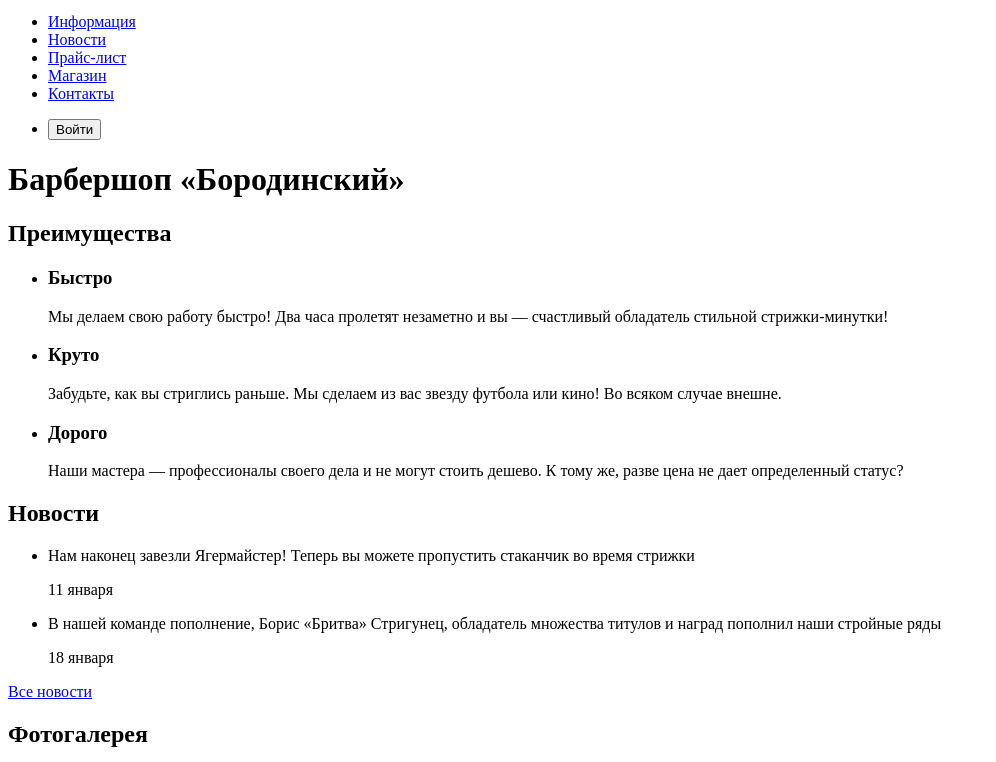
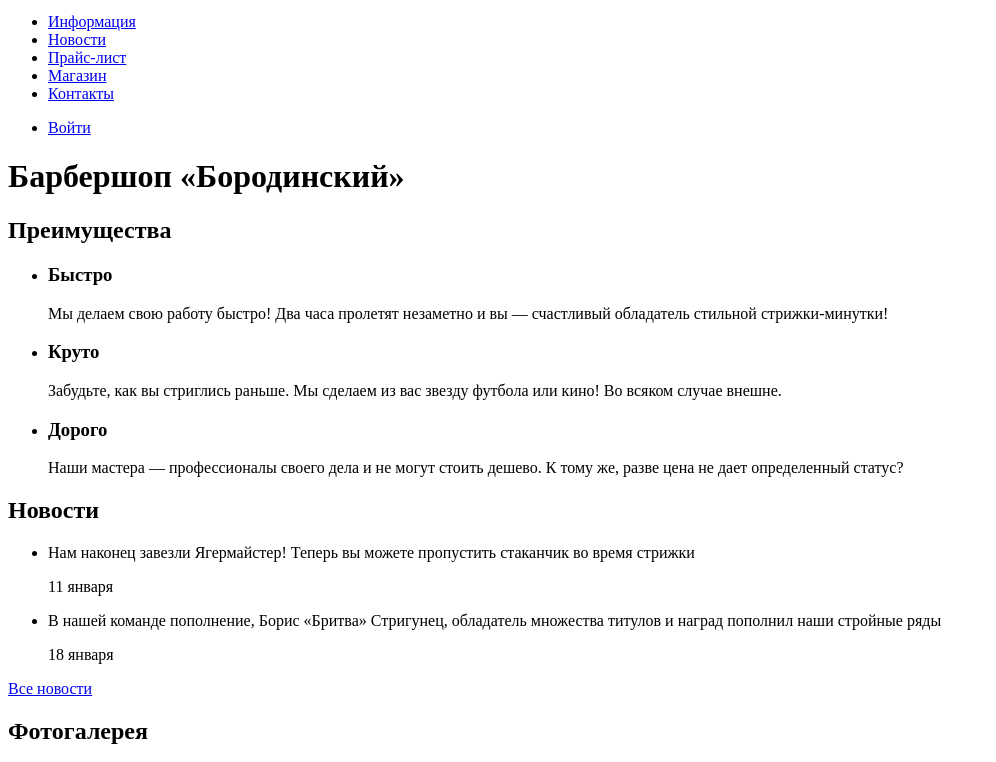
Before and after one commit to SldTir/874017-barbershop-26, a plain HTML site: page index.html in a window 1280 px wide. Shown: the part 29-791 px from the top of the page, without its empty margins (0-996 px from the left). Drawn offline with Linux system fonts and the light colour scheme.

```diff
--- a/index.html
+++ b/index.html
@@ -19,7 +19,9 @@
         </ul>
         <ul>
           <li>
-             <button type="button">Войти</button>
+            <a class="login-link" href="login.html">
+             Войти
+            </a>
            </li>
         </ul>
       </nav>
```
Also changed, not shown: img/studio.jpg (added).
